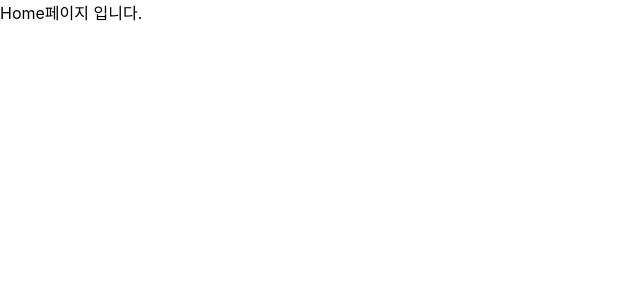
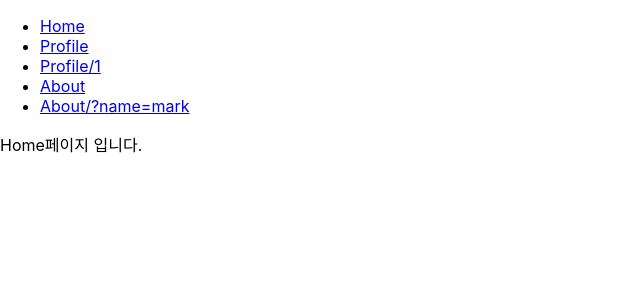
Before and after one commit to stnqls/react-study, a React (Create React App) app: page / in a window 1280 px wide. Shown: the top 300 px of the page, without its empty margins (0-640 px from the left). Built offline with nearby package versions, Linux system fonts and the light colour scheme.

Commit message:
JSX링크로 라우팅1(4-5)

```diff
--- a/src/App.js
+++ b/src/App.js
@@ -3,10 +3,12 @@
 import Home from "./pages/Home";
 import Profile from "./pages/Profile";
 import NotFound from "./pages/NotFound";
+import Links from "./components/Links";
 
 function App() {
   return (
     <BrowserRouter>
+      <Links />
       <Switch>
         <Route path="/profile/:id" component={Profile} />
         <Route path="/profile" component={Profile} />
--- /dev/null
+++ b/src/components/Links.jsx
@@ -0,0 +1,23 @@
+import { Link } from "react-router-dom";
+
+export default function Links() {
+  return (
+    <ul>
+      <li>
+        <Link to="/">Home</Link>
+      </li>
+      <li>
+        <Link to="/profile">Profile</Link>
+      </li>
+      <li>
+        <Link to="/profile/1">Profile/1</Link>
+      </li>
+      <li>
+        <Link to="/about">About</Link>
+      </li>
+      <li>
+        <Link to="/about/?name=mark">About/?name=mark</Link>
+      </li>
+    </ul>
+  );
+}
```
Also changed, not shown: 1 other file (tests, documents, lock files or other folders).
